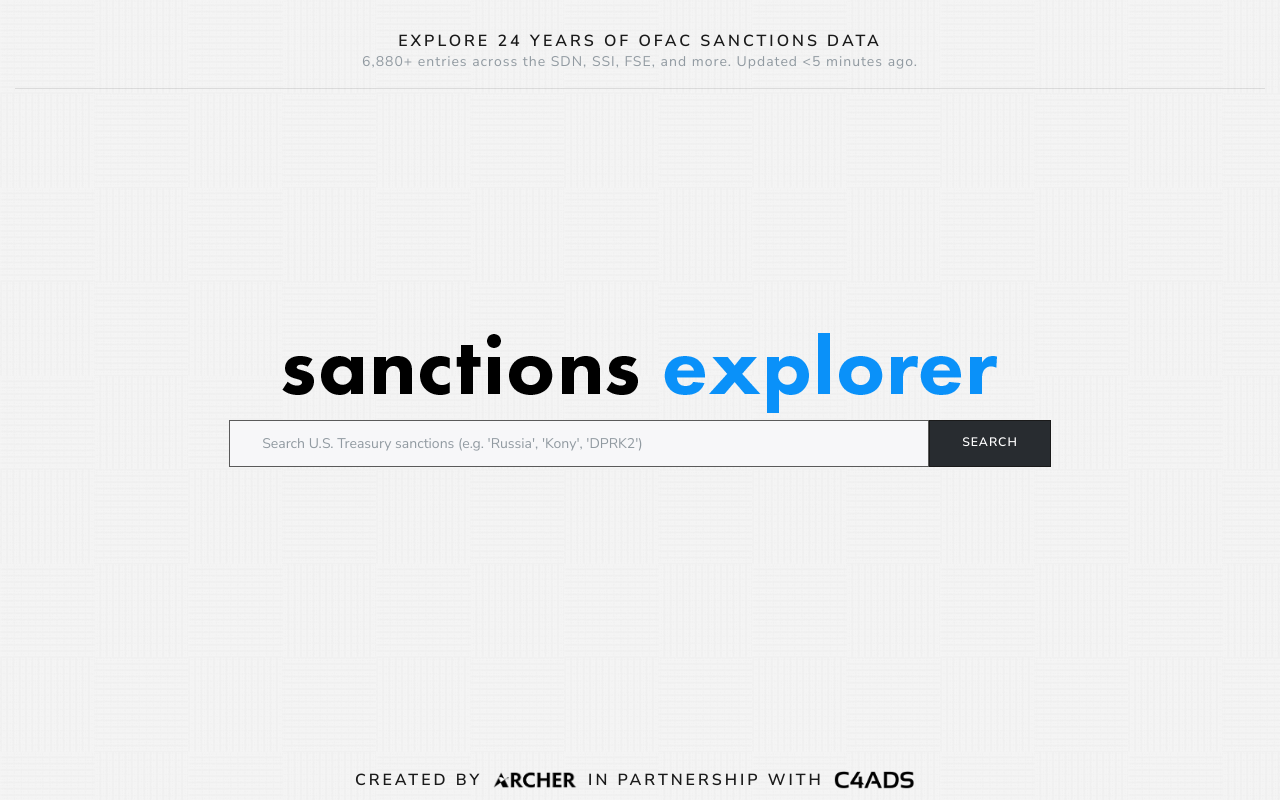
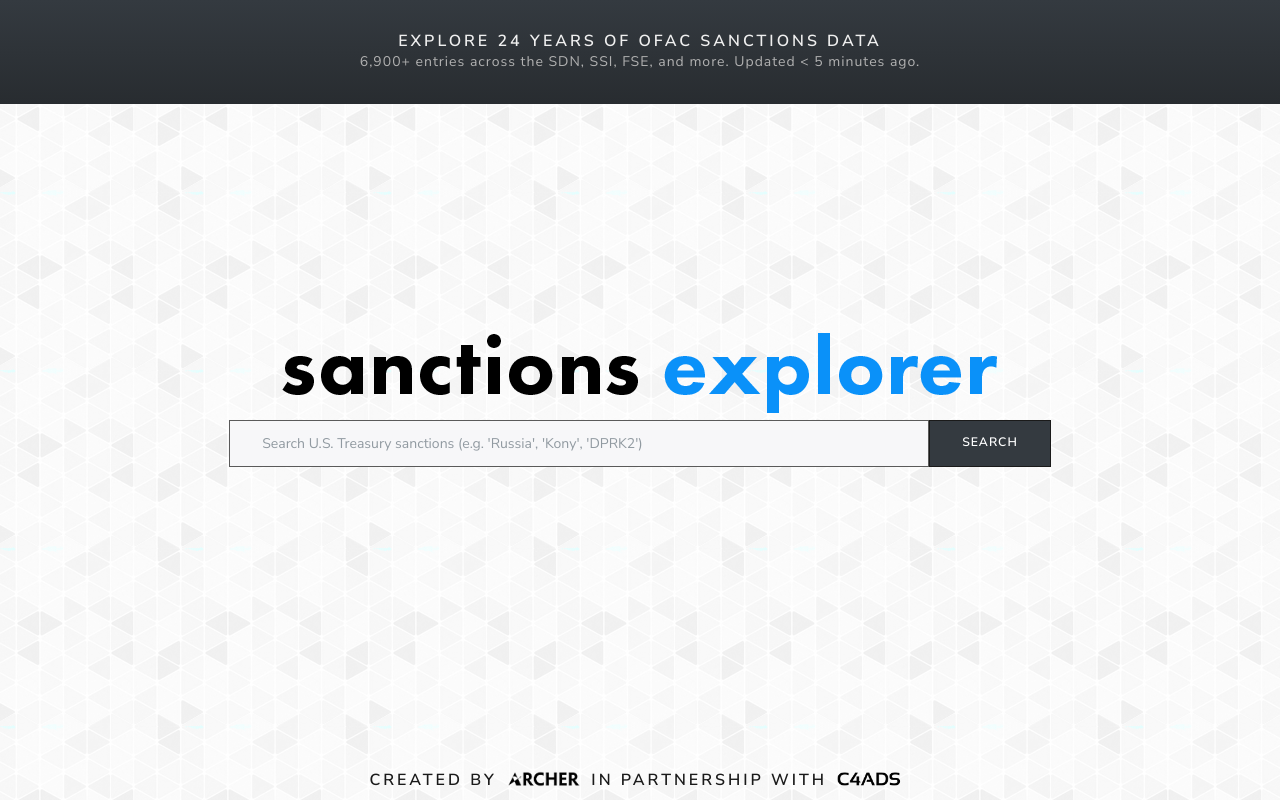
Before and after one commit to archerimpact/SanctionsExplorer, a website: page views/onebar.html in a window 1280 px wide. Drawn offline with nearby package versions, Linux system fonts and the light colour scheme.

Commit message:
Redesign splash page

```diff
--- a/static/css/onebar.css
+++ b/static/css/onebar.css
@@ -1,5 +1,5 @@
 body {
-    background-image: url('../img/pw_pattern.png');
+    background-image: url('../img/gplaypattern.png');
     background-repeat: repeat;
 }
 
@@ -25,7 +25,18 @@ body {
 }
 
 .attach-to-top {
-    top: 2rem;
+    top: 0;
+    padding-top: 2rem;
+    padding-bottom: 2rem;
+    background: linear-gradient(#343a40, #282c30);
+}
+
+#main-tagline {
+    color: #efefef;
+}
+
+#sub-tagline {
+    color: #b1b1b1;
 }
 
 p, h5 {
@@ -41,13 +52,18 @@ img#splash-logo {
     max-width: 50rem;
 }
 
-img#joint-logo {
-    max-width: 30em;
+.footer-logo {
+    max-height: 1rem;
+    padding: 0 10px;
 }
 
-.footer-logo {
-    max-height: 1.15rem;
-    padding: 0 10px;
+#archer-logo {
+
+}
+
+#c4ads-logo {
+    margin-top: 1px;
+    max-height: 0.9rem;
 }
 
 #one-search-input {
--- a/static/css/style.css
+++ b/static/css/style.css
@@ -32,13 +32,12 @@ nav.navbar {
 }
 
 .bg-dark {
-    /* background: linear-gradient(to right, #2c3135, #343a40); */
-    background-color: #282c30;
+    background: linear-gradient(to right, #282c30, #343a40);
 }
 
 /* match Lux navbar */
 .btn-primary, .btn-outline-primary:hover {
-    background-color: #282c30;
+    background-color: #343a40;
 }
 
 .page-col {
@@ -139,6 +138,10 @@ small#program-description {
     /* fix flex not rendering hr properly */
     margin-left: 0;
     margin-right: 0;
+}
+
+#press-release-button {
+    width: 100%;
 }
 
 /*********** Results Column ***********/
--- a/static/js/sdn.js
+++ b/static/js/sdn.js
@@ -287,7 +287,7 @@ let api_to_placeholder   = (field) => {
         'nationality_country':  'e.g. Uganda, Russia',
         'citizenship_country':  'e.g. Uganda, Russia',
         'countries':            'e.g. Uganda, Russia',
-        'document_countries':   'e.g. Uganda, Russia',
+        'document_countries':   'e.g. Singapore, Russia',
         'sanction_dates':       'e.g. 2011-2015, 1999',
         'aircraft_tags':        'e.g. B727, YAS-AIR',
         'vessel_tags':          'e.g. IMO #, "Oil Tanker"',
--- a/views/onebar.html
+++ b/views/onebar.html
@@ -38,14 +38,12 @@
 
         <div class="abs-center attach-to-top" id="info-group">
             <div class="d-flex justify-content-center" id="tagline">
-                <h5 class="text-center">Explore 24 years of OFAC Sanctions Data</h5>
+                <h5 class="text-center" id="main-tagline">Explore 24 years of OFAC Sanctions Data</h5>
             </div>
 
             <div class="d-flex justify-content-center" id="description">
-                <p class="text-center">6,880+ entries across the SDN, SSI, FSE, and more. Updated &lt;5 minutes ago.</p>
+                <p class="text-center" id="sub-tagline">6,900+ entries across the SDN, SSI, FSE, and more. Updated &lt; 5 minutes ago.</p>
             </div>
-
-            <hr class="top-divider">
         </div>
 
         <div class="abs-center" id="center-group">
@@ -69,13 +67,13 @@
             <div class="d-flex flex-wrap justify-content-center">
                 <h5>Created by</h5>
                 <a href="https://archerimpact.com" target="_blank">
-                    <img src="../static/img/archer_logo.png" class="footer-logo">
+                    <img src="../static/img/archer_logo.png" class="footer-logo" id="archer-logo">
                 </a>
             </div>
             <div class="d-flex flex-wrap justify-content-center">
                 <h5>in partnership with</h5>
                 <a href="https://c4ads.org" target="_blank">
-                    <img src="../static/img/c4ads_logo_crop.png" class="footer-logo inverted">
+                    <img src="../static/img/c4ads_logo_crop.png" class="footer-logo inverted" id="c4ads-logo">
                 </a>
             </div>
         </div>
```
Also changed, not shown: static/img/gplaypattern.png (added), static/img/p6.png (deleted), static/img/pw_pattern.png (deleted).
